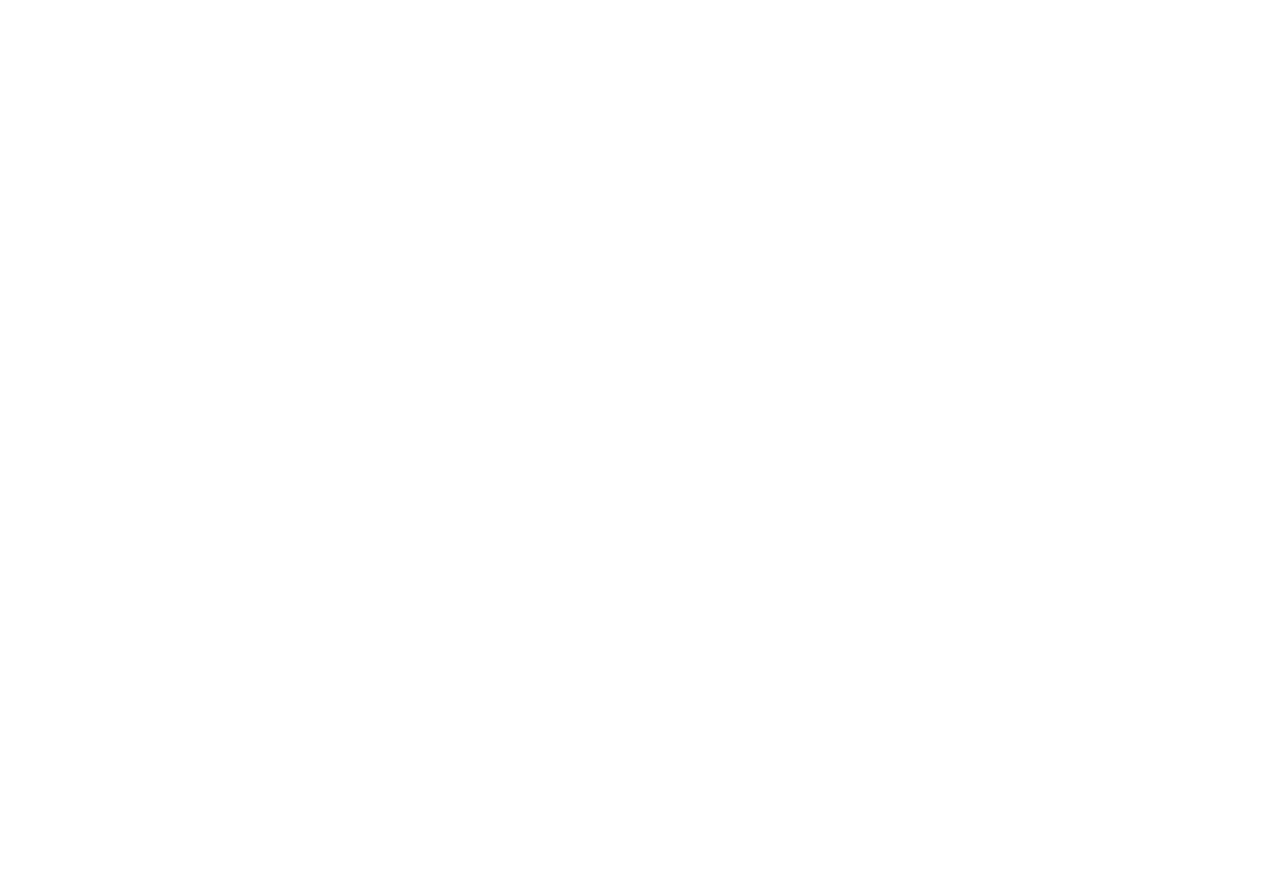
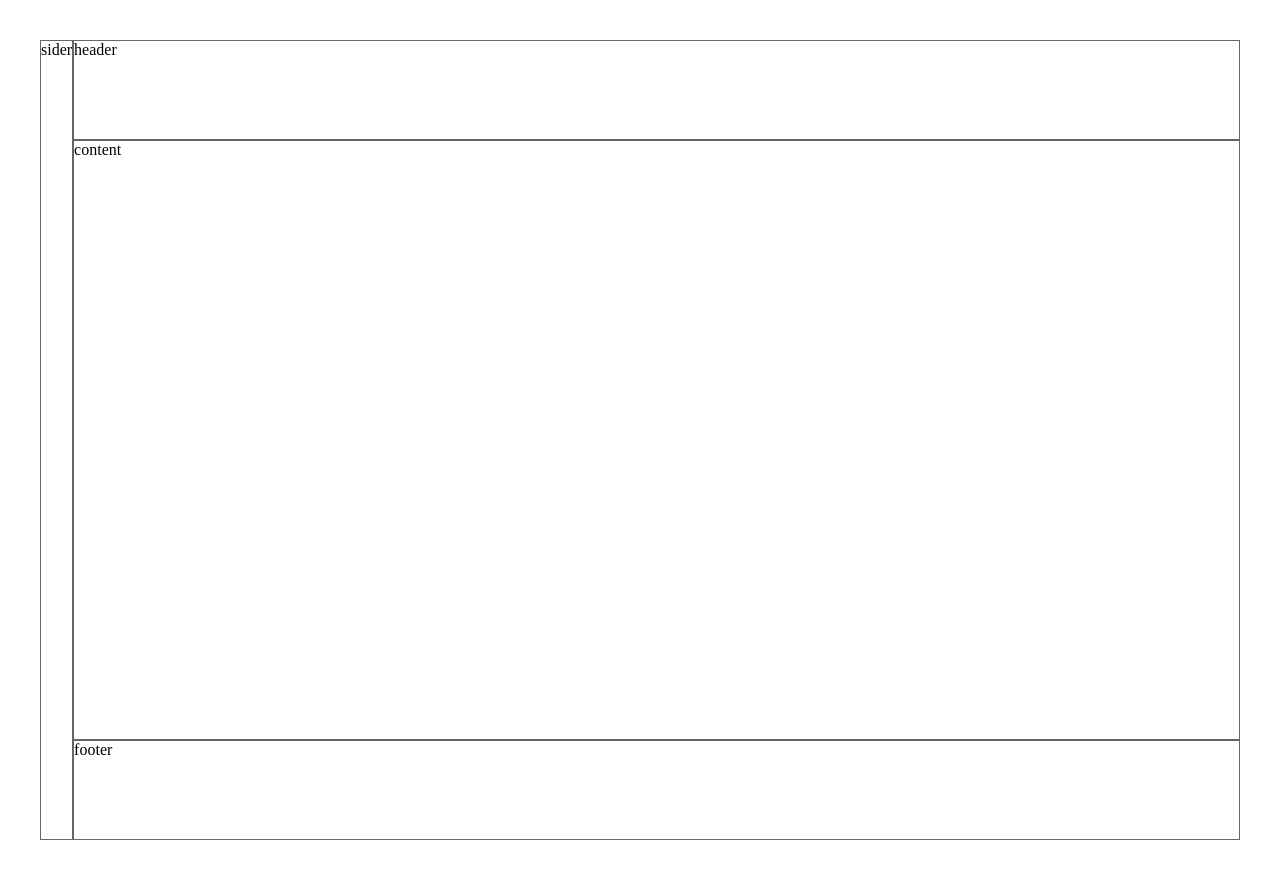
Before and after one commit to Susheng194551/gulu1-demo, a Vue app: page / in a window 1280 px wide. Before the commit the page ends 800 px from the top, so only its background shows below. Built offline with nearby package versions, Linux system fonts and the light colour scheme.

Commit message:
基本组件完成

```diff
--- a/src/App.vue
+++ b/src/App.vue
@@ -1,5 +1,13 @@
 <template>
   <div id="app">
+    <g-layout style="height: 100vh">
+      <g-sider class="demo">sider</g-sider>
+      <g-layout>
+        <g-header class="demo">header</g-header>
+        <g-content class="demo">content</g-content>
+        <g-footer class="demo">footer</g-footer>
+      </g-layout>
+    </g-layout>
 <!--    <g-row>-->
 <!--      <g-col span="24" :ipad="{span:12}" :narrow-pc="{span:8}">-->
 <!--        <div class="demo"></div>-->
@@ -108,8 +116,7 @@ export default {
 <style lang="scss">
 @import "../public/reset.css";
 .demo{
-  background: #ddd;
   border: 1px solid #666;
-  height: 100px;
+  min-height: 100px;
 }
 </style>
--- a/src/footer.vue
+++ b/src/Content.vue
@@ -1,13 +1,15 @@
 <template>
-  <div class="footer"><solt></solt></div>
+<div class="Content"><slot></slot></div>
 </template>
 
 <script>
 export default {
-name: "footer"
+name: "GULUcontent"
 }
 </script>
 
 <style lang="scss" scoped>
-.footer{}
+.Content{
+flex-grow: 1;
+}
 </style>
--- a/src/header.vue
+++ b/src/Footer.vue
@@ -1,13 +1,13 @@
 <template>
-  <div class="header"><solt></solt></div>
+  <div class="Footer"><slot></slot></div>
 </template>
 
 <script>
 export default {
-name: "header"
+name: "GULUfooter"
 }
 </script>
 
 <style lang="scss" scoped>
-.footer{}
+.Footer{}
 </style>
--- a/src/content.vue
+++ b/src/Header.vue
@@ -1,15 +1,13 @@
 <template>
-<div class="content"><solt></solt></div>
+  <div class="Header"><slot></slot></div>
 </template>
 
 <script>
 export default {
-name: "content"
+name: "GULUheader"
 }
 </script>
 
 <style lang="scss" scoped>
-.content{
-
-}
+.Header{}
 </style>
--- a/src/layout.vue
+++ b/src/layout.vue
@@ -1,13 +1,32 @@
 <template>
-  <div class="layout"><solt></solt></div>
+  <div class="layout" :class="layoutClass"><slot></slot></div>
 </template>
 
 <script>
 export default {
-name: "layout"
+  data() {
+    return {
+      layoutClass: {
+        hasSider: false
+      }
+    }
+  },
+  mounted() {
+    this.$children.forEach((vm) => {
+      if (vm.$options.name === "GULUSider") {
+        this.layoutClass.hasSider = true
+      }
+    })
+  }
 }
 </script>
-
-<style scoped>
-.layout{}
+<style lang="scss" scoped>
+.layout {
+  flex-grow: 1;
+  display: flex;
+  flex-direction: column;
+  &.hasSider {
+    flex-direction: row;
+  }
+}
 </style>
--- a/src/sider.vue
+++ b/src/sider.vue
@@ -1,13 +1,13 @@
 <template>
-  <div class="sider"><solt></solt></div>
+  <div class="sider"><slot></slot></div>
 </template>
 
 <script>
 export default {
-name: "sider"
+name: "GULUSider"
 }
 </script>
 
-<style scoped>
+<style lang="scss" scoped>
 .sider{}
 </style>
```
Also changed, not shown: src/main.js (+4 -4 lines).
